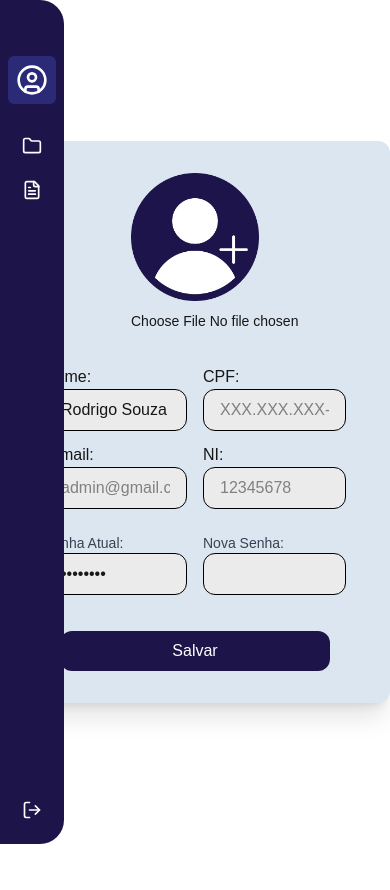
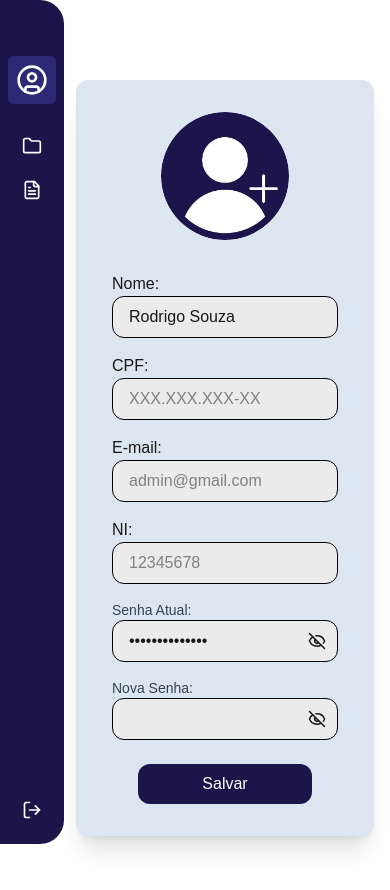
Before and after one commit to Plataforma-Digital-Senai/projeto-extensao, a Next.js app in the folder FrontEnd/: page /my-profile-teacher in a window 390 px wide. Both pictures are taken after a click on the button "Editar". Shown: the top 890 px of the page. Before the commit the page ends 844 px from the top, so only its background shows below. Built offline with nearby package versions, Linux system fonts and the light colour scheme.

Commit message:
feat: added details and responsivity

```diff
--- a/FrontEnd/src/app/my-profile-teacher/page.tsx
+++ b/FrontEnd/src/app/my-profile-teacher/page.tsx
@@ -3,11 +3,15 @@ import Sidebar from "@/components/sidebar";
 
 export default function ProfileTeacher() {
   return (
-    <div>
-      <Sidebar session_token_role="professor" />
+    <div className="grid grid-cols-[60px_1fr] md:grid-cols-[56px_1fr] min-h-screen">
+      <div className="w-20 md:w-64">
+        <Sidebar session_token_role="professor" />
+      </div>
 
-      <div className="flex flex-col items-center justify-center h-screen">
-        <FormTeacher />
+      <div className="flex items-center justify-center min-h-screen p-4 md:p-8">
+        <div className="w-full max-w-4xl">
+          <FormTeacher />
+        </div>
       </div>
     </div>
   );
--- a/FrontEnd/src/components/FormTeacher.tsx
+++ b/FrontEnd/src/components/FormTeacher.tsx
@@ -1,11 +1,14 @@
 "use client";
 
 import { useEffect, useState } from "react";
+import { Eye, EyeOff } from "lucide-react";
 
 const FormTeacher = () => {
   const [isEditing, setIsEditing] = useState(false);
   const [name, setName] = useState("Rodrigo Souza");
   const [password, setPassword] = useState("");
+  const [showCurrentPassword, setShowCurrentPassword] = useState(false);
+  const [showNewPassword, setShowNewPassword] = useState(false);
   const [formData, setFormData] = useState({ name, password: "" });
 
   const defaultImage = isEditing
@@ -40,29 +43,32 @@ const FormTeacher = () => {
   };
 
   return (
-    <div className="w-full max-w-5xl my-32 !bg-forms-teacher-bg rounded-xl shadow-xl py-8 px-8">
+    <div className="w-full max-w-5xl my-16 bg-forms-teacher-bg rounded-xl shadow-xl py-8 px-6 md:px-8">
       <form action="" className="">
         <div className="w-32 mx-auto mb-8">
+          <label htmlFor="fileInput">
             <img
               src={image}
               alt="Imagem de perfil"
-            className="w-full h-full object-cover"
+              className={`w-full h-full object-cover rounded-full cursor-pointer ${
+                isEditing ? "hover:opacity-80" : ""
+              }`}
             />
+          </label>
 
           {isEditing && (
-            <div className="mt-2">
             <input
+              id="fileInput"
               type="file"
               accept="image/*"
               onChange={handleImageChange}
-                className="text-sm"
+              className="hidden"
             />
-            </div>
           )}
         </div>
 
-        <div className="flex space-x-4 px-3">
-          <div className="w-1/2">
+        <div className="flex flex-col md:flex-row gap-4 px-3">
+          <div className="w-full md:w-1/2">
             <label>Nome:</label>
             {isEditing ? (
               <input
@@ -80,7 +86,7 @@ const FormTeacher = () => {
             )}
           </div>
 
-          <div className="w-1/2">
+          <div className="w-full md:w-1/2">
             <label>CPF:</label>
             <input
               className="border border-text bg-input-teacher-bg-a px-4 py-2 rounded-xl w-full"
@@ -91,8 +97,8 @@ const FormTeacher = () => {
           </div>
         </div>
 
-        <div className="flex space-x-4 px-3 py-3">
-          <div className="w-1/2">
+        <div className="flex flex-col md:flex-row gap-4 px-3 my-4">
+          <div className="w-full md:w-1/2">
             <label>E-mail:</label>
             <input
               className="border border-text bg-input-teacher-bg-a px-4 py-2 rounded-xl w-full"
@@ -102,7 +108,7 @@ const FormTeacher = () => {
             />
           </div>
 
-          <div className="w-1/2">
+          <div className="w-full md:w-1/2">
             <label>NI:</label>
             <input
               className="border border-text bg-input-teacher-bg-a px-4 py-2 rounded-xl w-full"
@@ -114,46 +120,63 @@ const FormTeacher = () => {
         </div>
 
         {isEditing && (
-          <div className="flex space-x-4 px-3 py-3">
-            <div className="w-1/2">
+          <div className="flex flex-col md:flex-row gap-4 px-3 my-4">
+            <div className="w-full md:w-1/2">
               <label className="block text-sm font-medium text-gray-700">
                 Senha Atual:
               </label>
+              <div className="relative">
                 <input
-                type="password"
+                  type={showCurrentPassword ? "text" : "password"}
                   className="border border-text bg-input-teacher-bg-a px-4 py-2 rounded-xl w-full"
-                value={password ? password : "********"}
+                  value={password ? password : "senhaAleatoria"}
                   disabled
                 />
+                <span
+                  className="absolute right-3 top-1/2 -translate-y-1/2 cursor-pointer"
+                  onClick={() => setShowCurrentPassword((prev) => !prev)}
+                >
+                  {showCurrentPassword ? (
+                    <Eye size={18} />
+                  ) : (
+                    <EyeOff size={18} />
+                  )}
+                </span>
+              </div>
             </div>
 
-            <div className="w-1/2">
+            <div className="w-full md:w-1/2">
               <label className="block text-sm font-medium text-gray-700">
                 Nova Senha:
               </label>
+              <div className="relative">
                 <input
-                type="password"
+                  type={showNewPassword ? "text" : "password"}
                   className="border border-text bg-input-teacher-bg-a px-4 py-2 rounded-xl w-full"
                   value={formData.password}
                   onChange={(e) =>
-                  setFormData((prev) => ({
-                    ...prev,
-                    password: e.target.value,
-                  }))
+                    setFormData((p) => ({ ...p, password: e.target.value }))
                   }
                 />
+                <span
+                  className="absolute right-3 top-1/2 -translate-y-1/2 cursor-pointer"
+                  onClick={() => setShowNewPassword((prev) => !prev)}
+                >
+                  {showNewPassword ? <Eye size={18} /> : <EyeOff size={18} />}
+                </span>
+              </div>
             </div>
           </div>
         )}
 
-        <div className="flex gap-4 mt-6">
+        <div className="flex justify-center mt-6">
           {isEditing ? (
             <>
               <div className="flex justify-center mx-auto">
                 <button
                   type="button"
                   onClick={handleSave}
-                  className="bg-btn-teacher-bg px-28 py-2 rounded-xl !text-white"
+                  className="bg-btn-teacher-bg px-16 sm:px-28 py-2 rounded-xl !text-white cursor-pointer"
                 >
                   Salvar
                 </button>
@@ -164,7 +187,7 @@ const FormTeacher = () => {
               <button
                 type="button"
                 onClick={handleEditClick}
-                className="bg-btn-teacher-bg px-28 py-2 rounded-xl !text-white"
+                className="bg-btn-teacher-bg px-16 sm:px-28 py-2 rounded-xl !text-white cursor-pointer"
               >
                 Editar
               </button>
```
Lines whose indentation alone changed are shown as unchanged.
